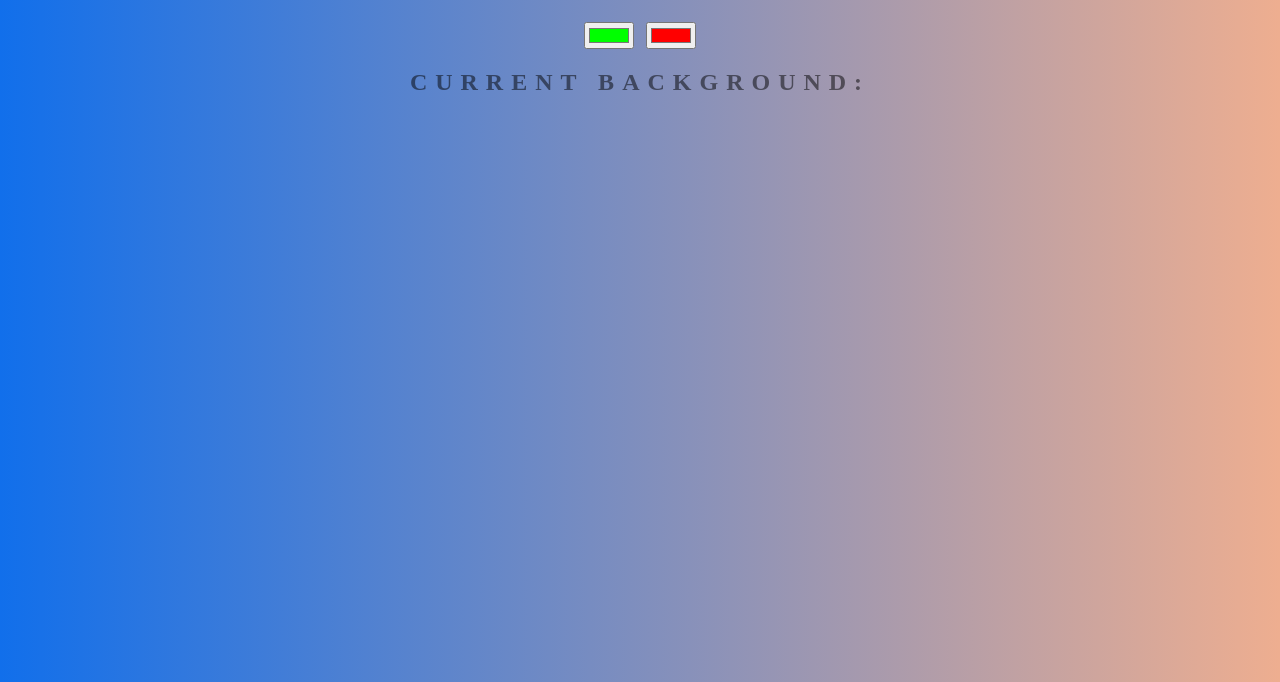
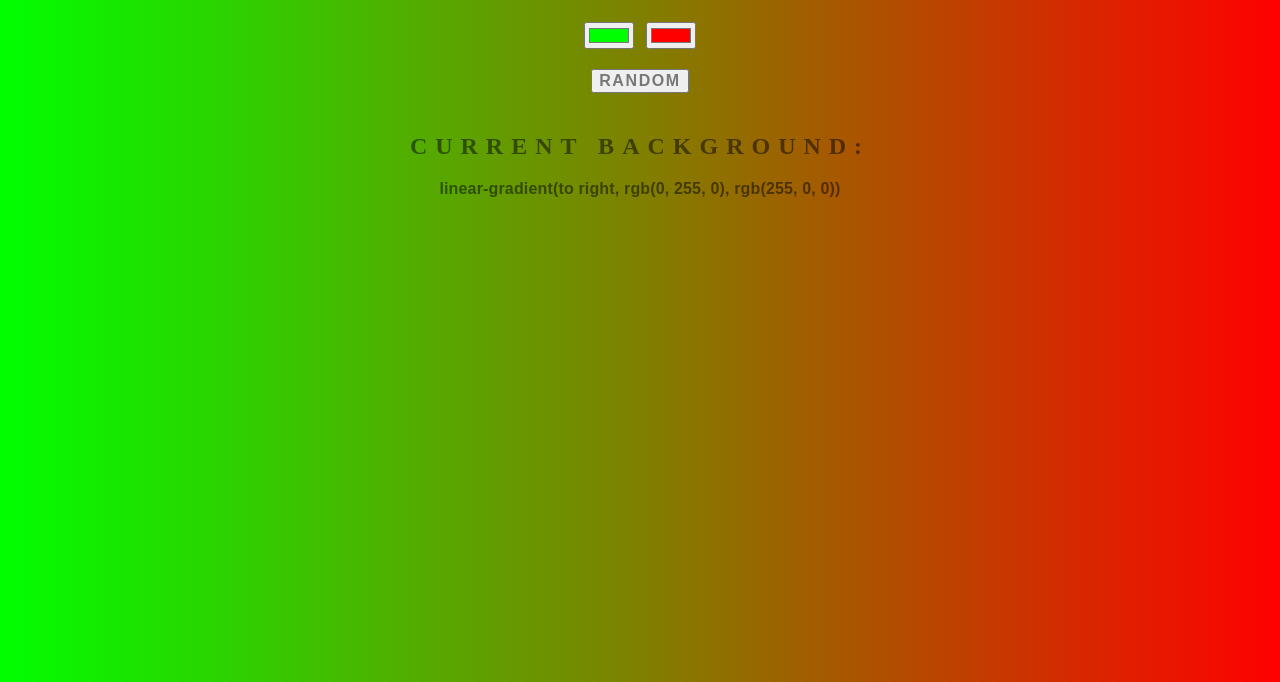
Before and after one commit to emryswarlock/background-generator, a plain HTML site: page index.html in a window 1280 px wide. Shown: the part 118-800 px from the top of the page. Drawn offline with Linux system fonts and the light colour scheme.

Commit message:
add random-color generator

```diff
--- a/index.html
+++ b/index.html
@@ -11,7 +11,8 @@
 
     <h1>Background Generator</h1>
     <input class="color1" type="color" value="#00ff00">
-    <input class="color2" type="color" value="#ff0000">
+    <input class="color2" type="color" value="#ff0000"><br>
+    <button>random</button>
     <h2>Current Background:</h2>
     <h3></h3>
 
--- a/script.js
+++ b/script.js
@@ -2,6 +2,9 @@ var h3 = document.querySelector("h3");
 var color1 = document.querySelector(".color1");
 var color2  = document.querySelector(".color2");
 var body = document.querySelector("body");
+var random = document.querySelector("button");
+
+setGradient();
 
 // function to set background-linear-gradient
 function setGradient(){
@@ -15,7 +18,17 @@ function setGradient(){
     h3.innerHTML = body.style.background;
 }
 
+// function random color to generate a random-color
+function randomColor() {
+    color1.value = "#"+((1<<24)*Math.random()|0).toString(16);
+    color2.value = "#"+((1<<24)*Math.random()|0).toString(16);
+    setGradient();
+}
+
 //add an eventListener for color1 & color2 input
 color1.addEventListener("input",setGradient);
 
 color2.addEventListener("input",setGradient);
+
+// add random color button trigger
+random.addEventListener("click",randomColor);
--- a/style.css
+++ b/style.css
@@ -24,3 +24,11 @@ h3{
     text-transform: none;
     letter-spacing: 0.01em;
 }
+button{
+    text-align: center;
+    font: 900 1em "Raleway",sans-serif;
+    color: rgba(0, 0, 0, .5);
+    text-transform: uppercase;
+    letter-spacing: .1em;
+    margin: 20px;
+}
```
